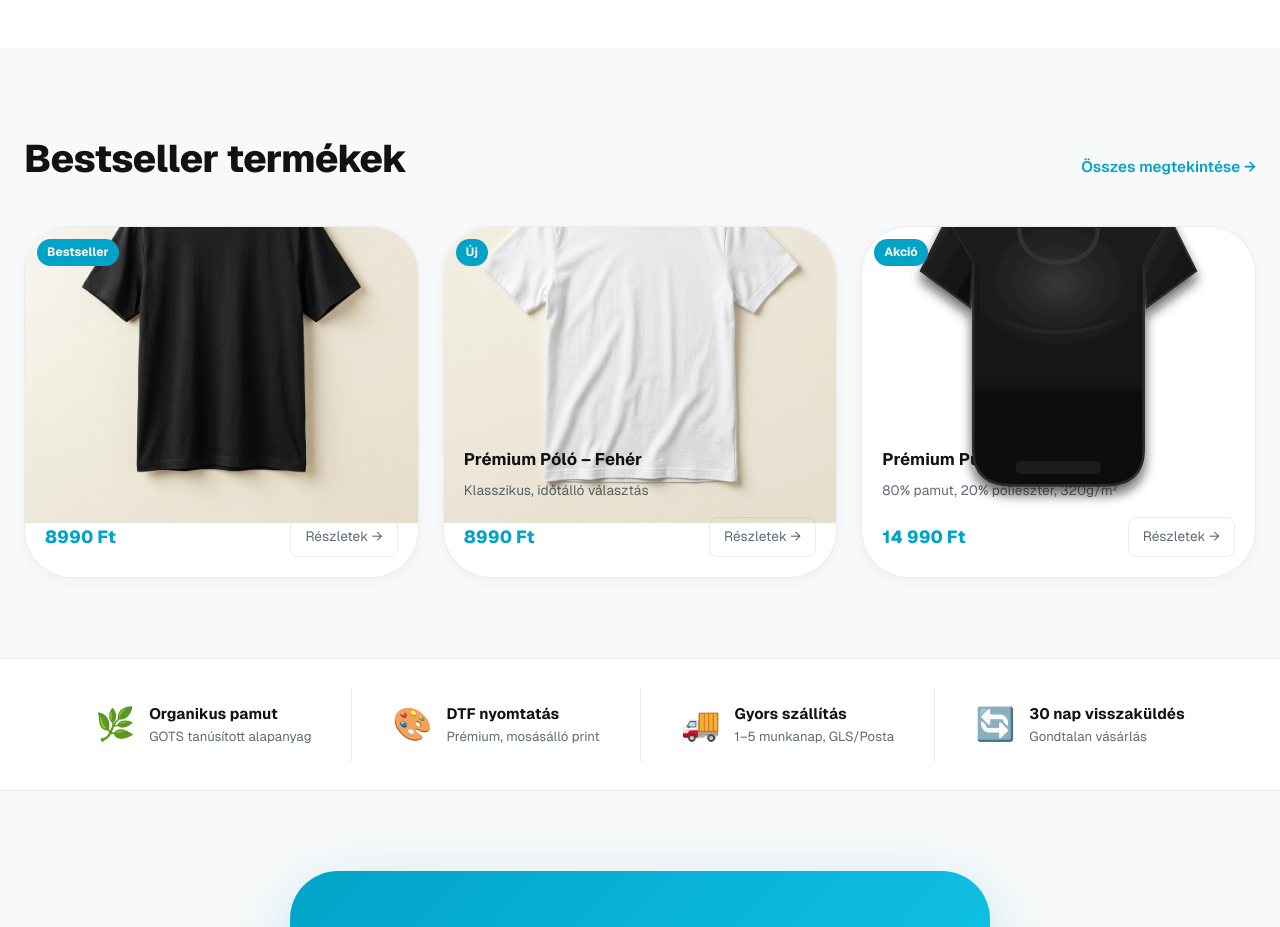
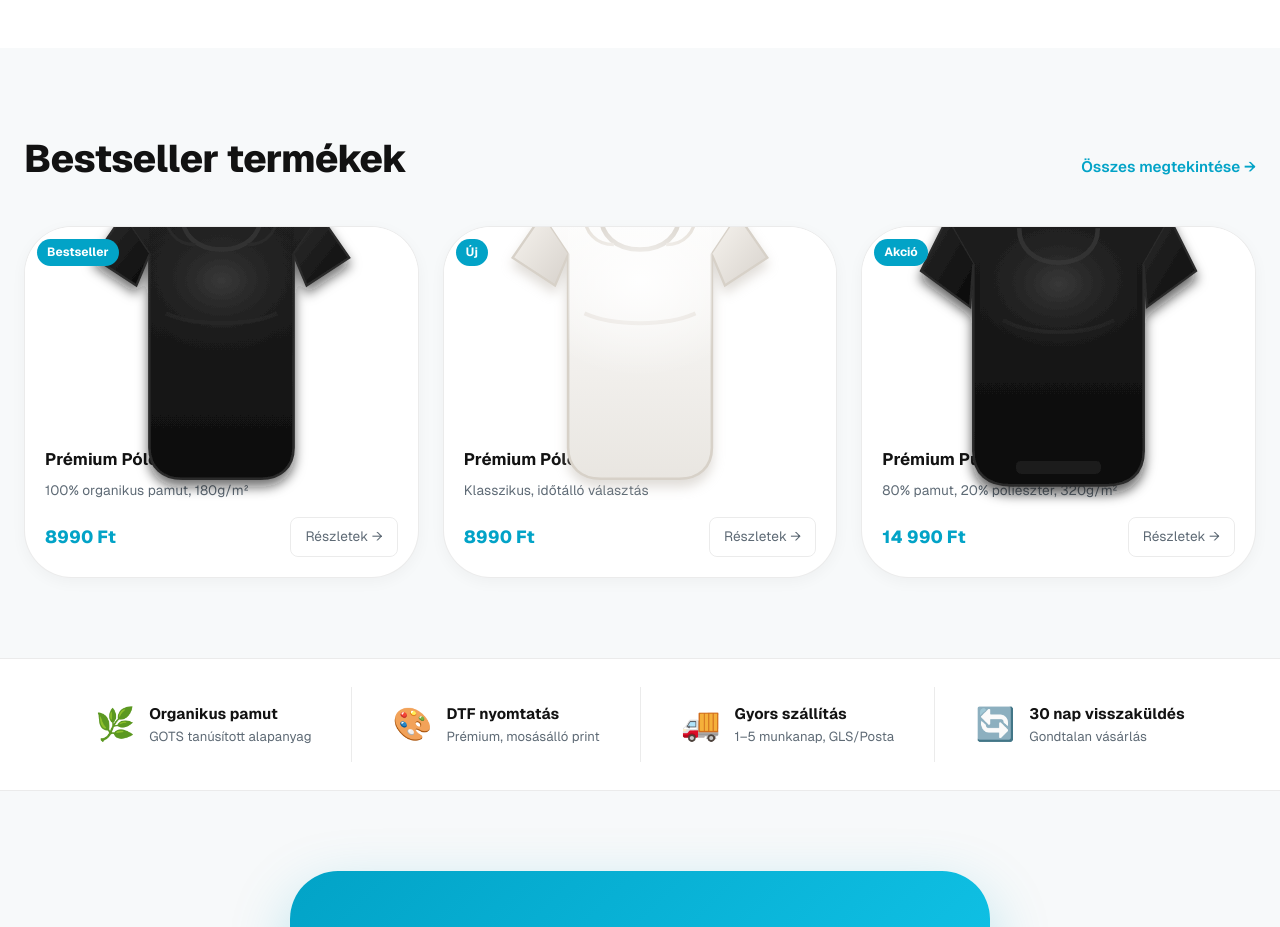
Before and after one commit to Robert777888/dayart-shop, a Next.js app: page / in a window 1280 px wide. Shown: the part 1320-2247 px from the top of the page. Built offline with nearby package versions, Linux system fonts and the light colour scheme.

Commit message:
fix(ui): revert broken solid PNG mockups back to the proper transparent SVG mockups and remove buggy mix-blend-mode

```diff
--- a/src/app/page.tsx
+++ b/src/app/page.tsx
@@ -95,8 +95,8 @@ export default function HomePage() {
         </div>
         <div className="featured-grid">
           {[
-            { id: "tshirt-black", name: "Prémium Póló – Fekete", price: 8990, badge: "Bestseller", desc: "100% organikus pamut, 180g/m²", img: "/mockups/tshirt-black-premium.png" },
-            { id: "tshirt-white", name: "Prémium Póló – Fehér", price: 8990, badge: "Új", desc: "Klasszikus, időtálló választás", img: "/mockups/tshirt-white-premium.png", blendMode: "multiply" },
+            { id: "tshirt-black", name: "Prémium Póló – Fekete", price: 8990, badge: "Bestseller", desc: "100% organikus pamut, 180g/m²", img: "/mockups/tshirt-black.svg" },
+            { id: "tshirt-white", name: "Prémium Póló – Fehér", price: 8990, badge: "Új", desc: "Klasszikus, időtálló választás", img: "/mockups/tshirt-white.svg" },
             { id: "sweatshirt-black", name: "Prémium Pulóver – Fekete", price: 14990, badge: "Akció", desc: "80% pamut, 20% poliészter, 320g/m²", img: "/mockups/sweatshirt-black.svg" },
           ].map((item) => (
             <Link key={item.id} href={`/shop/${item.id}`} className="featured-card" id={`featured-card-${item.id}`}>
@@ -105,7 +105,7 @@ export default function HomePage() {
                 <img
                   src={item.img}
                   alt={item.name}
-                  style={{ objectFit: "contain", mixBlendMode: (item as any).blendMode || "normal" }}
+                  style={{ objectFit: "contain" }}
                 />
                 <span className="featured-card-badge">{item.badge}</span>
               </div>
--- a/src/components/ShopGrid.tsx
+++ b/src/components/ShopGrid.tsx
@@ -47,9 +47,9 @@ function ProductCard({ product }: { product: Product }) {
       <div className="product-img-wrap" style={{ padding: '0px' }}>
         {/* eslint-disable-next-line @next/next/no-img-element */}
         <img
-          src={`/mockups/${product.id === 'custom-tshirt' ? 'tshirt-black-premium.png' : (product.id.includes('tshirt') ? product.id + '-premium.png' : product.id + '.svg')}`}
+          src={`/mockups/${product.id === 'custom-tshirt' ? 'tshirt-black.svg' : product.id + '.svg'}`}
           alt={product.name}
-          style={{ width: '100%', height: '100%', objectFit: 'contain', mixBlendMode: product.id.includes('white') ? 'multiply' : 'normal' }}
+          style={{ width: '100%', height: '100%', objectFit: 'contain' }}
         />
         {product.category === "custom" && (
           <span className="product-img-ai-badge" style={{ position: 'absolute', bottom: '80px', pointerEvents: 'none' }}>✨ AI</span>
```
